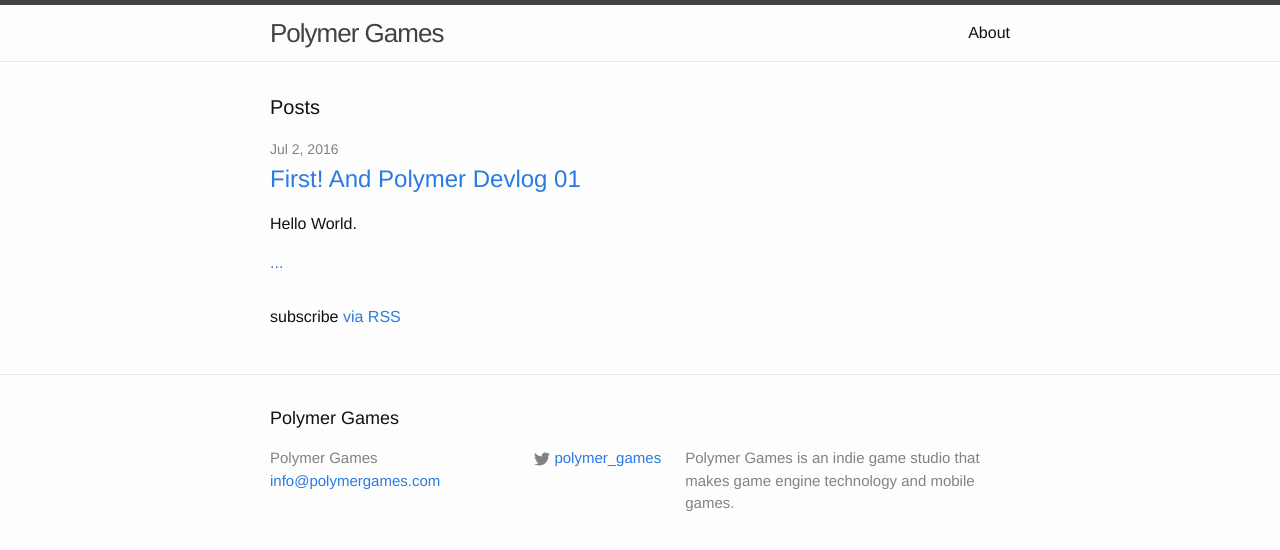
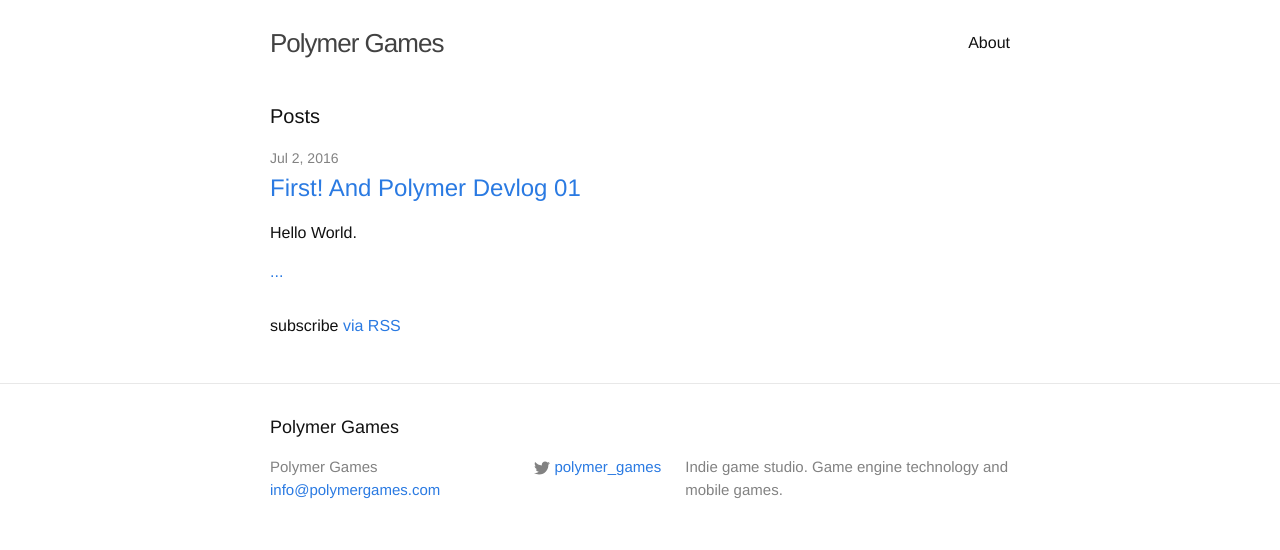
Before and after one commit to luky1971/polymer-games-site, a Jekyll site: the page built from index.html, in a window 1280 px wide. Shown: the top 550 px of the page. Built offline with Jekyll 4.4.1, drawn with Linux system fonts in a browser that asks for light colours.

Commit message:
Updating theme

```diff
--- a/_config.yml
+++ b/_config.yml
@@ -9,7 +9,7 @@
 title: Polymer Games
 email: info@polymergames.com
 description: > # this means to ignore newlines until "baseurl:"
-  Polymer Games is an indie game studio that makes game engine technology and mobile games.
+  Indie game studio. Game engine technology and mobile games.
 baseurl: "" # the subpath of your site, e.g. /blog
 url: "http://polymergames.com" # the base hostname & protocol for your site
 twitter_username: polymer_games
--- a/_sass/_layout.scss
+++ b/_sass/_layout.scss
@@ -2,8 +2,9 @@
  * Site header
  */
 .site-header {
-    border-top: 5px solid $grey-color-dark;
-    border-bottom: 1px solid $grey-color-light;
+    // border-top: 5px solid $grey-color-dark;
+    // border-bottom: 1px solid $grey-color-light;
+    padding-top: $spacing-unit / 2;
     min-height: 56px;
 
     // Positioning context for the mobile navigation icon
--- a/css/main.scss
+++ b/css/main.scss
@@ -15,7 +15,7 @@ $base-line-height: 1.5;
 $spacing-unit:     30px;
 
 $text-color:       #111;
-$background-color: #fdfdfd;
+$background-color: #ffffff;
 $brand-color:      #2a7ae2;
 
 $grey-color:       #828282;
```
